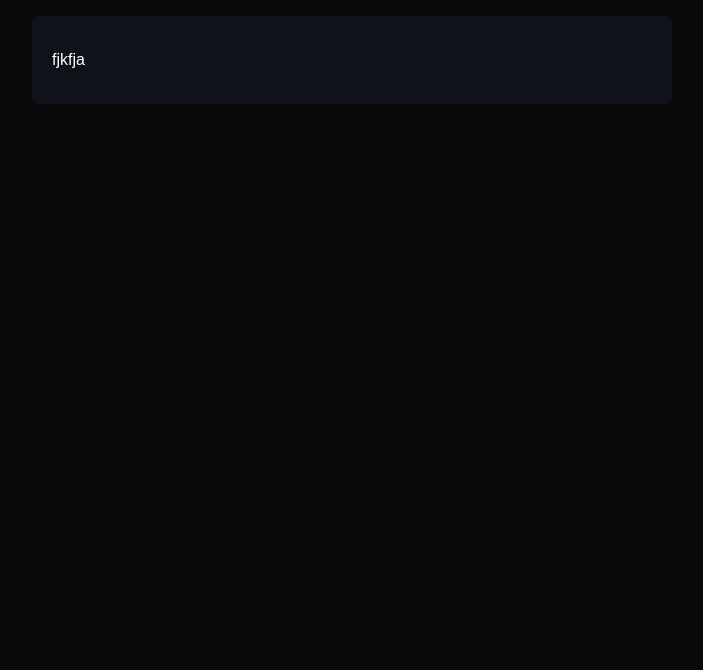
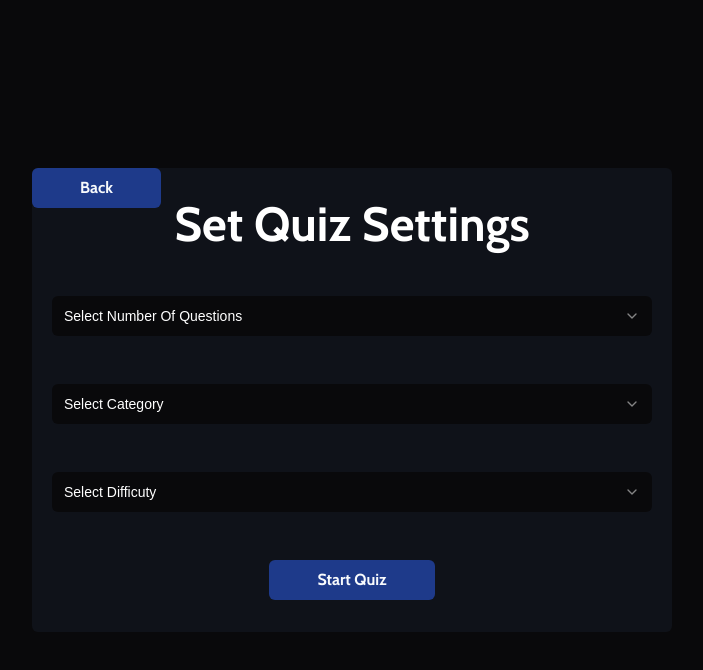
Before and after one commit to Techbrolakes/quizbase, a React (Vite) app: page / in a window 1280 px wide. Both pictures are taken after a click on the button "Start Quiz". Shown: the top 670 px of the page, without its empty margins (288-991 px from the left). Built offline with nearby package versions, Linux system fonts and the light colour scheme; a web font is replaced by a local one.

Commit message:
Feat: Quizbase Form Initial Configs

```diff
--- a/package.json
+++ b/package.json
@@ -12,6 +12,7 @@
    },
    "dependencies": {
       "@radix-ui/react-dialog": "^1.0.4",
+      "@radix-ui/react-select": "^1.2.2",
       "@radix-ui/react-slot": "^1.0.2",
       "@reduxjs/toolkit": "^1.9.5",
       "@tanstack/react-query": "^4.29.19",
--- /dev/null
+++ b/src/baseui/ui/input.tsx
@@ -0,0 +1,25 @@
+import * as React from "react"
+
+import { cn } from "@/lib/utils"
+
+export interface InputProps
+  extends React.InputHTMLAttributes<HTMLInputElement> {}
+
+const Input = React.forwardRef<HTMLInputElement, InputProps>(
+  ({ className, type, ...props }, ref) => {
+    return (
+      <input
+        type={type}
+        className={cn(
+          "flex h-10 w-full rounded-md border border-input bg-background px-3 py-2 text-sm ring-offset-background file:border-0 file:bg-transparent file:text-sm file:font-medium placeholder:text-muted-foreground focus-visible:outline-none focus-visible:ring-2 focus-visible:ring-ring focus-visible:ring-offset-2 disabled:cursor-not-allowed disabled:opacity-50",
+          className
+        )}
+        ref={ref}
+        {...props}
+      />
+    )
+  }
+)
+Input.displayName = "Input"
+
+export { Input }
--- /dev/null
+++ b/src/baseui/ui/select.tsx
@@ -0,0 +1,119 @@
+import * as React from "react"
+import * as SelectPrimitive from "@radix-ui/react-select"
+import { Check, ChevronDown } from "lucide-react"
+
+import { cn } from "@/lib/utils"
+
+const Select = SelectPrimitive.Root
+
+const SelectGroup = SelectPrimitive.Group
+
+const SelectValue = SelectPrimitive.Value
+
+const SelectTrigger = React.forwardRef<
+  React.ElementRef<typeof SelectPrimitive.Trigger>,
+  React.ComponentPropsWithoutRef<typeof SelectPrimitive.Trigger>
+>(({ className, children, ...props }, ref) => (
+  <SelectPrimitive.Trigger
+    ref={ref}
+    className={cn(
+      "flex h-10 w-full items-center justify-between rounded-md border border-input bg-transparent px-3 py-2 text-sm ring-offset-background placeholder:text-muted-foreground focus:outline-none focus:ring-2 focus:ring-ring focus:ring-offset-2 disabled:cursor-not-allowed disabled:opacity-50",
+      className
+    )}
+    {...props}
+  >
+    {children}
+    <SelectPrimitive.Icon asChild>
+      <ChevronDown className="h-4 w-4 opacity-50" />
+    </SelectPrimitive.Icon>
+  </SelectPrimitive.Trigger>
+))
+SelectTrigger.displayName = SelectPrimitive.Trigger.displayName
+
+const SelectContent = React.forwardRef<
+  React.ElementRef<typeof SelectPrimitive.Content>,
+  React.ComponentPropsWithoutRef<typeof SelectPrimitive.Content>
+>(({ className, children, position = "popper", ...props }, ref) => (
+  <SelectPrimitive.Portal>
+    <SelectPrimitive.Content
+      ref={ref}
+      className={cn(
+        "relative z-50 min-w-[8rem] overflow-hidden rounded-md border bg-popover text-popover-foreground shadow-md data-[state=open]:animate-in data-[state=closed]:animate-out data-[state=closed]:fade-out-0 data-[state=open]:fade-in-0 data-[state=closed]:zoom-out-95 data-[state=open]:zoom-in-95 data-[side=bottom]:slide-in-from-top-2 data-[side=left]:slide-in-from-right-2 data-[side=right]:slide-in-from-left-2 data-[side=top]:slide-in-from-bottom-2",
+        position === "popper" &&
+          "data-[side=bottom]:translate-y-1 data-[side=left]:-translate-x-1 data-[side=right]:translate-x-1 data-[side=top]:-translate-y-1",
+        className
+      )}
+      position={position}
+      {...props}
+    >
+      <SelectPrimitive.Viewport
+        className={cn(
+          "p-1",
+          position === "popper" &&
+            "h-[var(--radix-select-trigger-height)] w-full min-w-[var(--radix-select-trigger-width)]"
+        )}
+      >
+        {children}
+      </SelectPrimitive.Viewport>
+    </SelectPrimitive.Content>
+  </SelectPrimitive.Portal>
+))
+SelectContent.displayName = SelectPrimitive.Content.displayName
+
+const SelectLabel = React.forwardRef<
+  React.ElementRef<typeof SelectPrimitive.Label>,
+  React.ComponentPropsWithoutRef<typeof SelectPrimitive.Label>
+>(({ className, ...props }, ref) => (
+  <SelectPrimitive.Label
+    ref={ref}
+    className={cn("py-1.5 pl-8 pr-2 text-sm font-semibold", className)}
+    {...props}
+  />
+))
+SelectLabel.displayName = SelectPrimitive.Label.displayName
+
+const SelectItem = React.forwardRef<
+  React.ElementRef<typeof SelectPrimitive.Item>,
+  React.ComponentPropsWithoutRef<typeof SelectPrimitive.Item>
+>(({ className, children, ...props }, ref) => (
+  <SelectPrimitive.Item
+    ref={ref}
+    className={cn(
+      "relative flex w-full cursor-default select-none items-center rounded-sm py-1.5 pl-8 pr-2 text-sm outline-none focus:bg-accent focus:text-accent-foreground data-[disabled]:pointer-events-none data-[disabled]:opacity-50",
+      className
+    )}
+    {...props}
+  >
+    <span className="absolute left-2 flex h-3.5 w-3.5 items-center justify-center">
+      <SelectPrimitive.ItemIndicator>
+        <Check className="h-4 w-4" />
+      </SelectPrimitive.ItemIndicator>
+    </span>
+
+    <SelectPrimitive.ItemText>{children}</SelectPrimitive.ItemText>
+  </SelectPrimitive.Item>
+))
+SelectItem.displayName = SelectPrimitive.Item.displayName
+
+const SelectSeparator = React.forwardRef<
+  React.ElementRef<typeof SelectPrimitive.Separator>,
+  React.ComponentPropsWithoutRef<typeof SelectPrimitive.Separator>
+>(({ className, ...props }, ref) => (
+  <SelectPrimitive.Separator
+    ref={ref}
+    className={cn("-mx-1 my-1 h-px bg-muted", className)}
+    {...props}
+  />
+))
+SelectSeparator.displayName = SelectPrimitive.Separator.displayName
+
+export {
+  Select,
+  SelectGroup,
+  SelectValue,
+  SelectTrigger,
+  SelectContent,
+  SelectLabel,
+  SelectItem,
+  SelectSeparator,
+}
--- a/src/components/QuizInstructions.tsx
+++ b/src/components/QuizInstructions.tsx
@@ -1,7 +1,12 @@
-import React from 'react';
+import React, { useState } from 'react';
 import { motion } from 'framer-motion';
+import { Button } from '@/baseui/ui/button';
+import useQuizStore from '@/config/store';
+import { Select, SelectContent, SelectItem, SelectTrigger, SelectValue } from '@/baseui/ui/select';
 
 const QuizInstructions: React.FC = () => {
+   const { setCurrentView } = useQuizStore();
+
    return (
       <motion.div
          variants={{
@@ -20,8 +25,55 @@ const QuizInstructions: React.FC = () => {
          exit="exit"
          transition={{ duration: 0.5 }}
       >
-         <div className="flex flex-col items-center justify-center lg:justify-start font-charm pt-4">
-            <section className="bg-slate-800 bg-opacity-30 w-[95vw] lg:w-[50vw] py-8 px-2 lg:px-5 rounded-md">fjkfja</section>
+         <div className="flex  flex-col items-center justify-center h-screen">
+            <section className="bg-slate-800 relative bg-opacity-30 w-[95vw] lg:w-[50vw] py-8 px-2 lg:px-5 rounded-md ">
+               <Button
+                  onClick={() => setCurrentView(0)}
+                  className="mx-auto -top-6 left-0 absolute px-12 mt-6 bg-blue-900 hover:bg-blue-800 transition-all duration-200 ease-linear hover:scale-105 hover:-rotate-2 font-cabin font-bold text-base block"
+               >
+                  Back
+               </Button>
+               <article className="space-y-12">
+                  <h1 className="font-bold text-5xl text-center font-cabin">Set Quiz Settings</h1>
+
+                  <Select>
+                     <SelectTrigger className="bg-dark border-none focus:outline-none font-charm">
+                        <SelectValue placeholder="Select Number Of Questions" />
+                     </SelectTrigger>
+                     <SelectContent className="">
+                        <SelectItem value="light">10</SelectItem>
+                        <SelectItem value="dark">20</SelectItem>
+                        <SelectItem value="system">40</SelectItem>
+                     </SelectContent>
+                  </Select>
+
+                  <Select>
+                     <SelectTrigger className="bg-dark border-none">
+                        <SelectValue placeholder="Select Category" />
+                     </SelectTrigger>
+                     <SelectContent>
+                        <SelectItem value="light">Light</SelectItem>
+                        <SelectItem value="dark">Dark</SelectItem>
+                        <SelectItem value="system">System</SelectItem>
+                     </SelectContent>
+                  </Select>
+
+                  <Select>
+                     <SelectTrigger className="bg-dark border-none">
+                        <SelectValue placeholder="Select Difficuty" />
+                     </SelectTrigger>
+                     <SelectContent>
+                        <SelectItem value="light">Easy</SelectItem>
+                        <SelectItem value="dark">Dark</SelectItem>
+                        <SelectItem value="system">System</SelectItem>
+                     </SelectContent>
+                  </Select>
+
+                  <Button className="mx-auto px-12 mt-6 bg-blue-900 hover:bg-blue-800 transition-all duration-200 ease-linear hover:scale-105 hover:-rotate-2 font-cabin font-bold text-base block">
+                     Start Quiz
+                  </Button>
+               </article>
+            </section>
          </div>
       </motion.div>
    );
--- a/src/styles/index.css
+++ b/src/styles/index.css
@@ -73,14 +73,13 @@
     --destructive: 0 84.2% 60.2%;
     --destructive-foreground: 210 40% 98%;
 
-    --ring: 215 20.2% 65.1%;
-
+    --ring: 0 20.2% 65.1%;
     --radius: 0.5rem;
   }
 
   .dark {
     --background: 222.2 84% 4.9%;
-    --foreground: 210 40% 98%;
+    --foreground: 222.2 84% 4.9%;
 
     --muted: 217.2 32.6% 17.5%;
     --muted-foreground: 215 20.2% 65.1%;
@@ -106,7 +105,7 @@
     --destructive: 0 62.8% 30.6%;
     --destructive-foreground: 0 85.7% 97.3%;
 
-    --ring: 217.2 32.6% 17.5%;
+--ring: 0 20.2% 65.1%;
   }
 }
 
```
Also changed, not shown: components.json, 1 other file (tests, documents, lock files or other folders).
